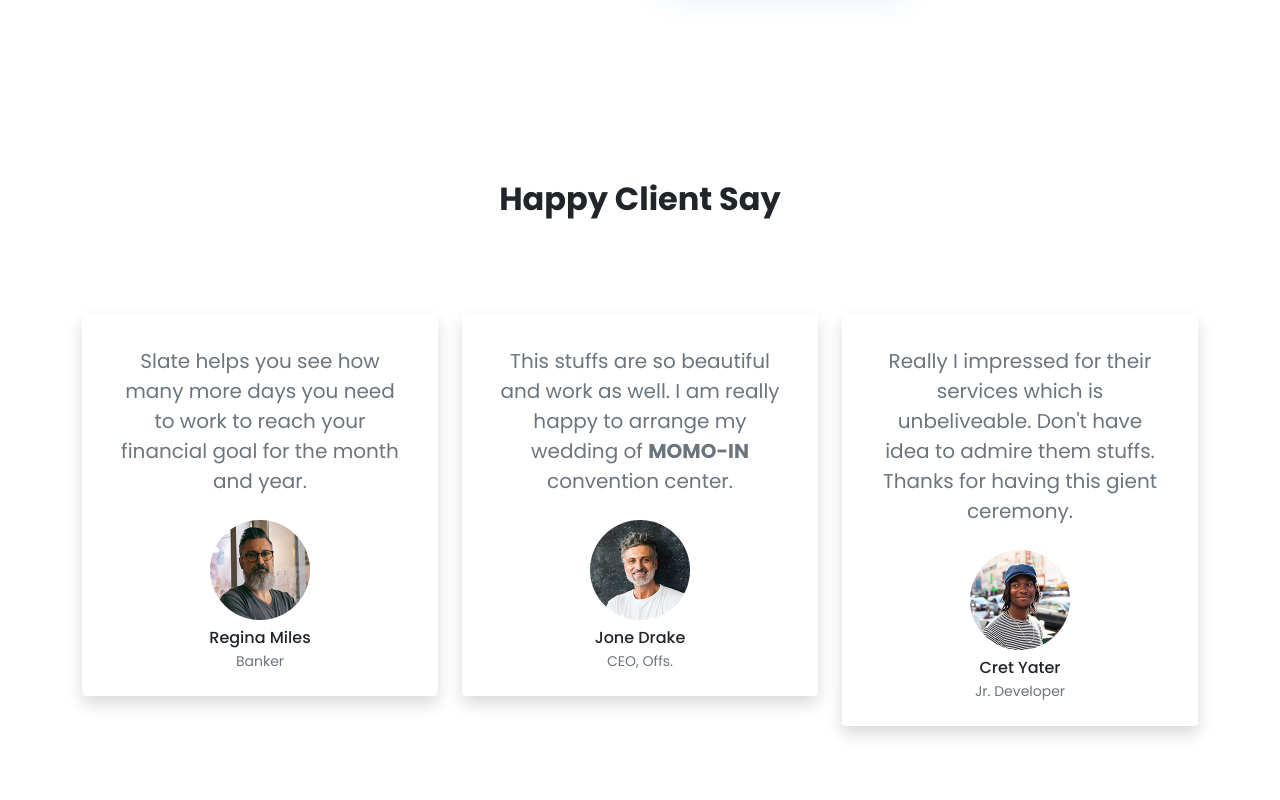
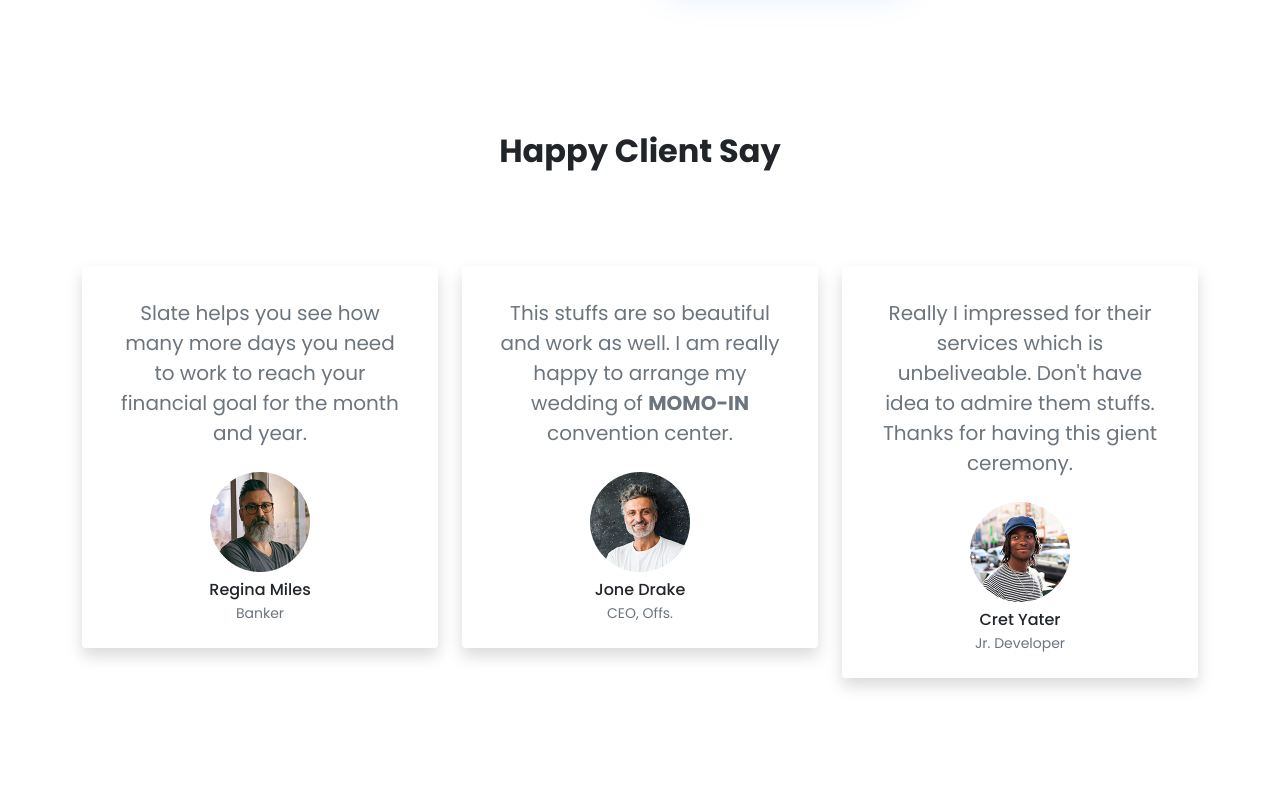
Before and after one commit to Ashik-Mahmud/convention-center-bs, a plain HTML site: page index.html in a window 1280 px wide. Shown: the part 2100-2900 px from the top of the page. Drawn offline with nearby package versions, Linux system fonts and the light colour scheme.

Commit message:
changes some thing inside of index.html

```diff
--- a/index.html
+++ b/index.html
@@ -129,6 +129,7 @@
 
     <!-- main sections start here  -->
     <main id="main">
+
         <!-- about us section  -->
         <section id="about" class="about pt-5">
             <div class="about-container container pt-md-5">
@@ -148,6 +149,8 @@
                 </div>
             </div>
         </section>
+
+
         <!-- our packages plan  -->
         <section class="packages py-5 my-md-5">
             <div class="packages-container container">
@@ -264,8 +267,10 @@
                 </div>
             </div>
         </section>
+
+
         <!-- testimonial sections start here  -->
-        <section class="clients py-5 ">
+        <section class="clients pb-5 ">
             <div class="clients-container container">
                 <h1 class="fs-2 font-semibold text-center mb-3  text-dark ">Happy Client Say</h1>
                 <div class="row my-md-5 gy-5 ">
@@ -313,6 +318,8 @@
                 </div>
             </div>
         </section>
+
+
         <!-- faq sections start here  -->
         <section id="faq" class="faq py-5">
             <div class="faq-container container">
@@ -379,6 +386,8 @@
                 </div>
             </div>
         </section>
+
+
         <!-- contact us section start here  -->
         <section class="contact py-5 bg-light" id="contact">
             <div class="container contact-container">
@@ -476,7 +485,8 @@
                         </div>
                     </div>
                     <div class="modal-footer">
-                        <button class="btn bg-convention px-4 py-2 text-white">Subscirbe <i class="bi bi-bell"></i></button>
+                        <button class="btn bg-convention px-4 py-2 text-white">Subscirbe <i
+                                class="bi bi-bell"></i></button>
                     </div>
                 </form>
             </div>
```
